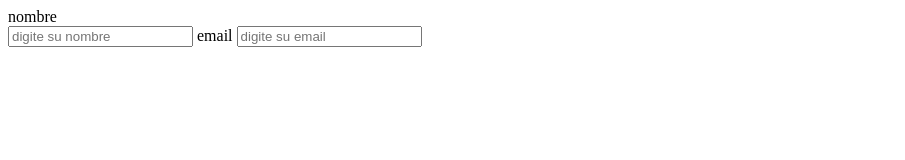
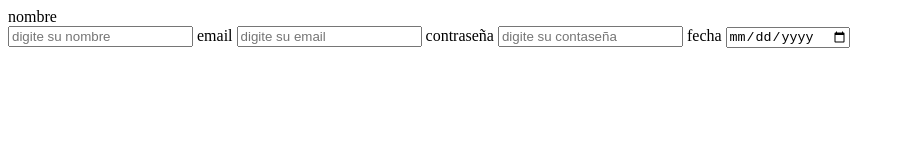
Before and after one commit to juanesGarcia/invie_formu, a plain HTML site: page index.html in a window 1280 px wide. Shown: the whole page, without its empty margins (0-905 px from the left). Drawn offline with Linux system fonts and the light colour scheme.

Commit message:
agregando para probar el commit

```diff
--- a/index.html
+++ b/index.html
@@ -12,7 +12,10 @@
          <input type="text" id="nombre" placeholder="digite su nombre" <br>
          <label for="email">email</label>
          <input type="email" id="email" placeholder="digite su email" <br>
-
+         <label for="contraseña">contraseña</label>
+         <input type="password" id="contraseña" placeholder="digite su contaseña"<br>
+         <label for="fecha">fecha</label>
+         <input type="date" id="fecha" placeholder="digite la fecha" <br>
 
 
 
```
